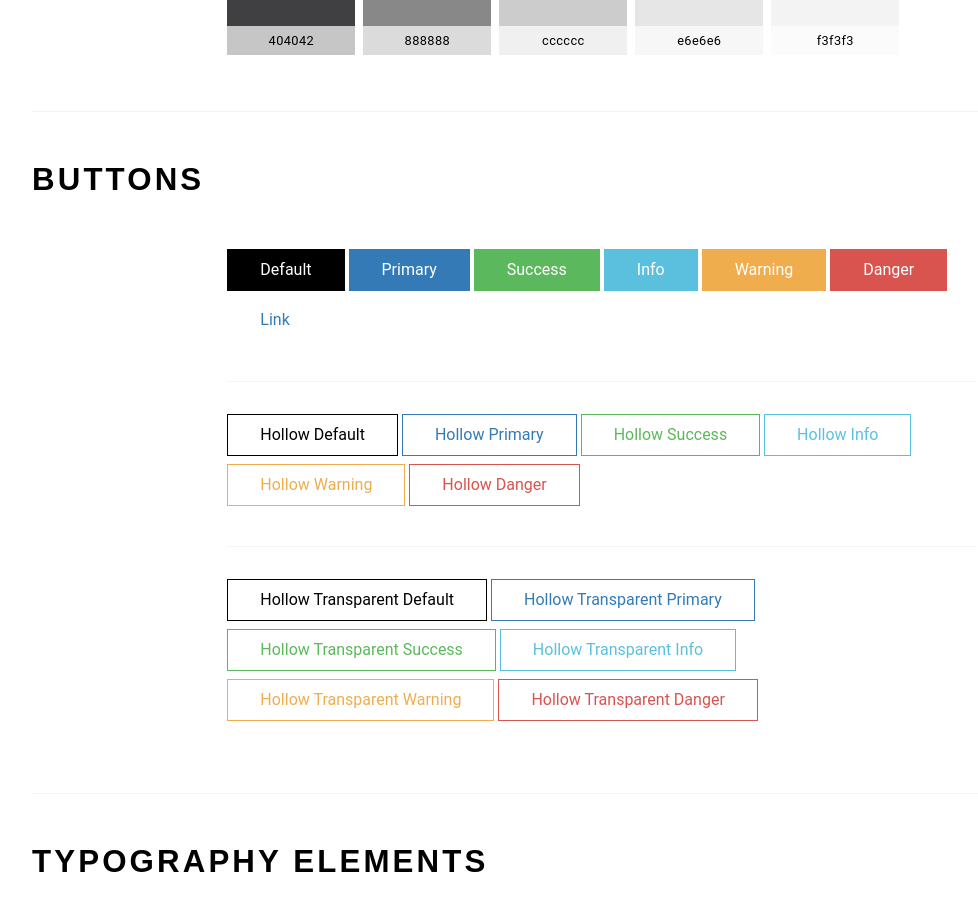
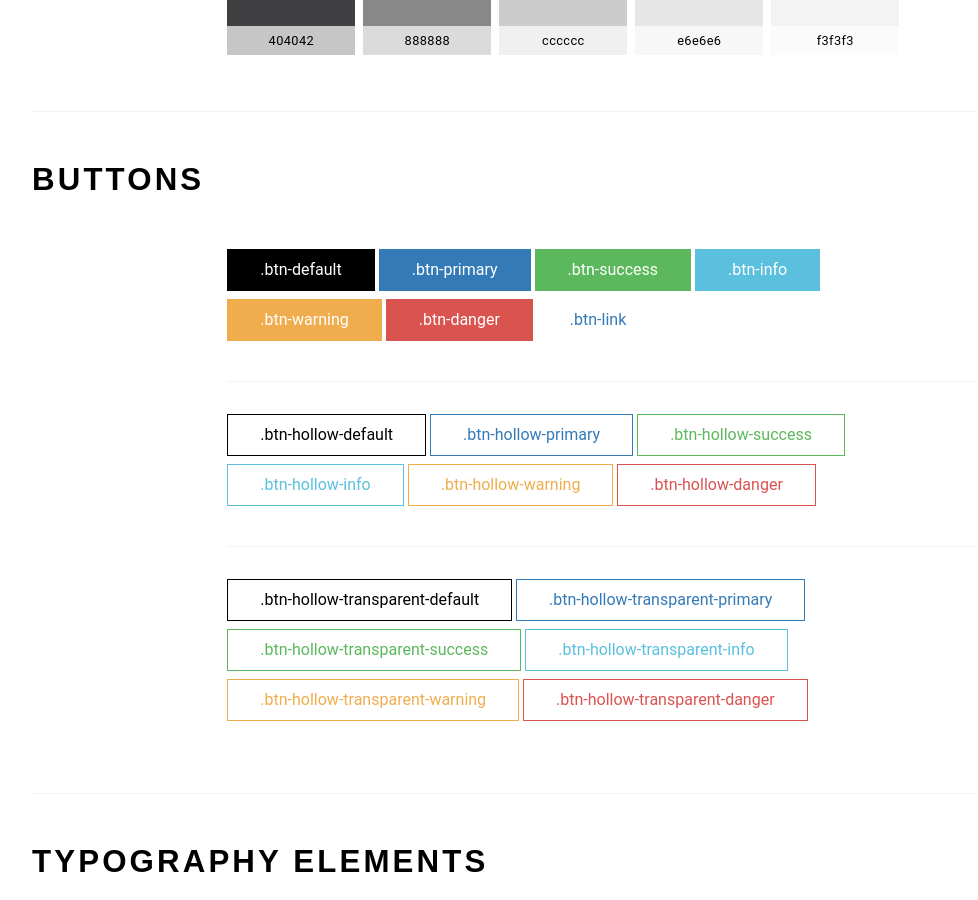
Before and after one commit to generationtux/styleguide, a Jekyll site: the page built from atoms.html, in a window 1280 px wide and 900 px high, scrolled down 553 px. Shown: the whole window, without its empty margins (38-1016 px from the left). Built offline with Jekyll 4.4.1, drawn with Linux system fonts in a browser that asks for light colours; comment, search, counter and statistics services are not loaded.

Commit message:
changes button names to their respective classes

```diff
--- a/atoms.html
+++ b/atoms.html
@@ -68,49 +68,49 @@ permalink: /atoms/
         <div class="col-sm-10 col-sm-offset-1 col-lg-8 col-lg-offset-2">
 
           <!-- Standard button -->
-          <button type="button" class="btn btn-default vspace-xs-btm-sm">Default</button>
+          <button type="button" class="btn btn-default vspace-xs-btm-sm">.btn-default</button>
           <!-- Provides extra visual weight and identifies the primary action in a set of buttons -->
-          <button type="button" class="btn btn-primary vspace-xs-btm-sm">Primary</button>
+          <button type="button" class="btn btn-primary vspace-xs-btm-sm">.btn-primary</button>
           <!-- Indicates a successful or positive action -->
-          <button type="button" class="btn btn-success vspace-xs-btm-sm">Success</button>
+          <button type="button" class="btn btn-success vspace-xs-btm-sm">.btn-success</button>
           <!-- Contextual button for informational alert messages -->
-          <button type="button" class="btn btn-info vspace-xs-btm-sm">Info</button>
+          <button type="button" class="btn btn-info vspace-xs-btm-sm">.btn-info</button>
           <!-- Indicates caution should be taken with this action -->
-          <button type="button" class="btn btn-warning vspace-xs-btm-sm">Warning</button>
+          <button type="button" class="btn btn-warning vspace-xs-btm-sm">.btn-warning</button>
           <!-- Indicates a dangerous or potentially negative action -->
-          <button type="button" class="btn btn-danger vspace-xs-btm-sm">Danger</button>
+          <button type="button" class="btn btn-danger vspace-xs-btm-sm">.btn-danger</button>
           <!-- Deemphasize a button by making it look like a link while maintaining button behavior -->
-          <button type="button" class="btn btn-link vspace-xs-btm-sm">Link</button>
+          <button type="button" class="btn btn-link vspace-xs-btm-sm">.btn-link</button>
 
           <hr class="vspace-xs-top-lg vspace-xs-btm-lg">
 
           <!-- Standard button -->
-          <button type="button" class="btn btn-hollow-default vspace-xs-btm-sm">Hollow Default</button>
+          <button type="button" class="btn btn-hollow-default vspace-xs-btm-sm">.btn-hollow-default</button>
           <!-- Provides extra visual weight and identifies the primary action in a set of buttons -->
-          <button type="button" class="btn btn-hollow-primary vspace-xs-btm-sm">Hollow Primary</button>
+          <button type="button" class="btn btn-hollow-primary vspace-xs-btm-sm">.btn-hollow-primary</button>
           <!-- Indicates a successful or positive action -->
-          <button type="button" class="btn btn-hollow-success vspace-xs-btm-sm">Hollow Success</button>
+          <button type="button" class="btn btn-hollow-success vspace-xs-btm-sm">.btn-hollow-success</button>
           <!-- Contextual button for informational alert messages -->
-          <button type="button" class="btn btn-hollow-info vspace-xs-btm-sm">Hollow Info</button>
+          <button type="button" class="btn btn-hollow-info vspace-xs-btm-sm">.btn-hollow-info</button>
           <!-- Indicates caution should be taken with this action -->
-          <button type="button" class="btn btn-hollow-warning vspace-xs-btm-sm">Hollow Warning</button>
+          <button type="button" class="btn btn-hollow-warning vspace-xs-btm-sm">.btn-hollow-warning</button>
           <!-- Indicates a dangerous or potentially negative action -->
-          <button type="button" class="btn btn-hollow-danger vspace-xs-btm-sm">Hollow Danger</button>
+          <button type="button" class="btn btn-hollow-danger vspace-xs-btm-sm">.btn-hollow-danger</button>
 
           <hr class="vspace-xs-top-lg vspace-xs-btm-lg">
 
           <!-- Standard button -->
-          <button type="button" class="btn btn-hollow-transparent-default vspace-xs-btm-sm">Hollow Transparent Default</button>
+          <button type="button" class="btn btn-hollow-transparent-default vspace-xs-btm-sm">.btn-hollow-transparent-default</button>
           <!-- Provides extra visual weight and identifies the primary action in a set of buttons -->
-          <button type="button" class="btn btn-hollow-transparent-primary vspace-xs-btm-sm">Hollow Transparent Primary</button>
+          <button type="button" class="btn btn-hollow-transparent-primary vspace-xs-btm-sm">.btn-hollow-transparent-primary</button>
           <!-- Indicates a successful or positive action -->
-          <button type="button" class="btn btn-hollow-transparent-success vspace-xs-btm-sm">Hollow Transparent Success</button>
+          <button type="button" class="btn btn-hollow-transparent-success vspace-xs-btm-sm">.btn-hollow-transparent-success</button>
           <!-- Contextual button for informational alert messages -->
-          <button type="button" class="btn btn-hollow-transparent-info vspace-xs-btm-sm">Hollow Transparent Info</button>
+          <button type="button" class="btn btn-hollow-transparent-info vspace-xs-btm-sm">.btn-hollow-transparent-info</button>
           <!-- Indicates caution should be taken with this action -->
-          <button type="button" class="btn btn-hollow-transparent-warning vspace-xs-btm-sm">Hollow Transparent Warning</button>
+          <button type="button" class="btn btn-hollow-transparent-warning vspace-xs-btm-sm">.btn-hollow-transparent-warning</button>
           <!-- Indicates a dangerous or potentially negative action -->
-          <button type="button" class="btn btn-hollow-transparent-danger vspace-xs-btm-sm">Hollow Transparent Danger</button>
+          <button type="button" class="btn btn-hollow-transparent-danger vspace-xs-btm-sm">.btn-hollow-transparent-danger</button>
 
 
 
```
